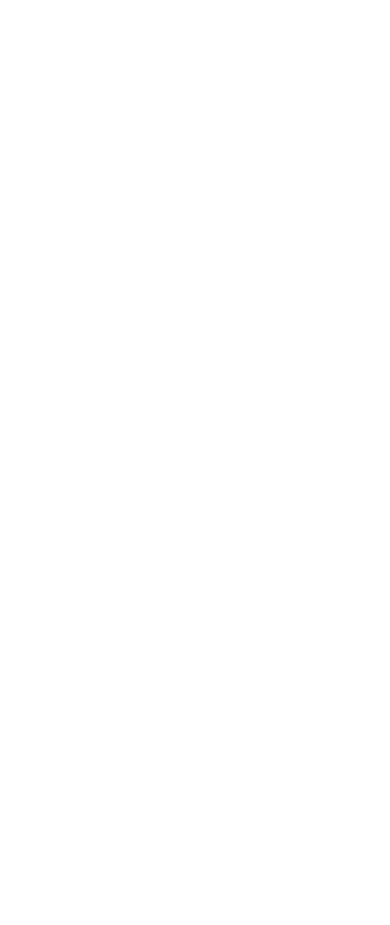
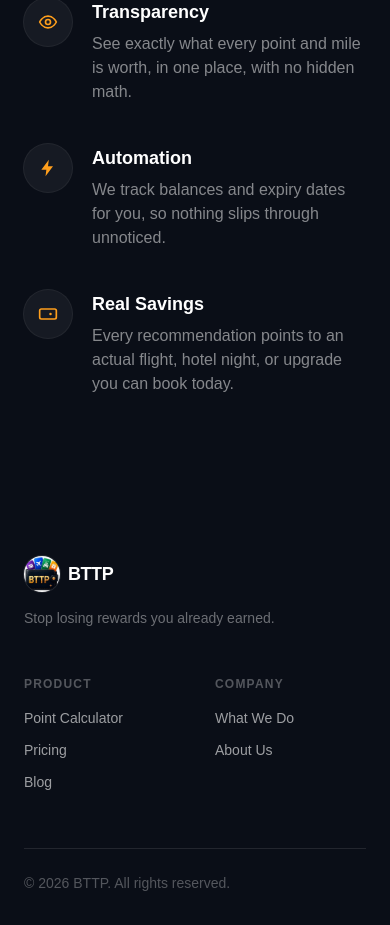
Before and after one commit to Ayush-Patel-56/BTTP-website, a Next.js app: page / in a window 390 px wide. Shown: the part 10574-11499 px from the top of the page. Before the commit the page ends 10414 px from the top, so only its background shows below. Built offline with nearby package versions, Linux system fonts and the light colour scheme.

Commit message:
feat: build About Us section and full site footer

```diff
--- a/src/components/home/AboutUs.tsx
+++ b/src/components/home/AboutUs.tsx
@@ -1,5 +1,93 @@
-import SectionPlaceholder from "./SectionPlaceholder";
+function EyeIcon({ className }: { className?: string }) {
+  return (
+    <svg
+      viewBox="0 0 24 24"
+      fill="none"
+      stroke="currentColor"
+      strokeWidth={2}
+      strokeLinecap="round"
+      strokeLinejoin="round"
+      className={className}
+    >
+      <path d="M2 12s3.5-7 10-7 10 7 10 7-3.5 7-10 7-10-7-10-7Z" />
+      <circle cx="12" cy="12" r="3" />
+    </svg>
+  );
+}
+
+function BoltIcon({ className }: { className?: string }) {
+  return (
+    <svg viewBox="0 0 24 24" fill="currentColor" className={className}>
+      <path d="M13 2 4 14h6l-1 8 9-12h-6z" />
+    </svg>
+  );
+}
+
+function WalletIcon({ className }: { className?: string }) {
+  return (
+    <svg
+      viewBox="0 0 24 24"
+      fill="none"
+      stroke="currentColor"
+      strokeWidth={2}
+      strokeLinecap="round"
+      strokeLinejoin="round"
+      className={className}
+    >
+      <rect x="2" y="6" width="20" height="12" rx="2" />
+      <circle cx="15" cy="12" r="1.5" fill="currentColor" stroke="none" />
+    </svg>
+  );
+}
+
+const pillars = [
+  {
+    title: "Transparency",
+    description: "See exactly what every point and mile is worth, in one place, with no hidden math.",
+    Icon: EyeIcon,
+  },
+  {
+    title: "Automation",
+    description: "We track balances and expiry dates for you, so nothing slips through unnoticed.",
+    Icon: BoltIcon,
+  },
+  {
+    title: "Real Savings",
+    description: "Every recommendation points to an actual flight, hotel night, or upgrade you can book today.",
+    Icon: WalletIcon,
+  },
+];
 
 export default function AboutUs() {
-  return <SectionPlaceholder id="about-us" title="About Us" />;
+  return (
+    <section id="about-us" className="bg-[#0a0e17] px-6 py-24">
+      <div className="mx-auto grid max-w-6xl gap-16 md:grid-cols-2 md:items-center">
+        <div>
+          <p className="text-sm font-semibold tracking-wide text-[#FF9F1C] uppercase">About BTTP</p>
+          <h2 className="mt-4 text-3xl font-bold text-white sm:text-4xl md:text-[2.75rem] md:leading-tight">
+            You&apos;ve already earned these points. We just make them usable.
+          </h2>
+          <p className="mt-6 max-w-md text-white/50">
+            BTTP was built after watching one too many miles expire unused. We connect your
+            cards and loyalty programs, tell you what they&apos;re actually worth, and get you
+            to redemption before the points quietly disappear.
+          </p>
+        </div>
+
+        <div className="flex flex-col gap-10">
+          {pillars.map(({ title, description, Icon }) => (
+            <div key={title} className="flex items-start gap-5">
+              <span className="flex h-12 w-12 shrink-0 items-center justify-center rounded-full bg-white/5 text-[#FF9F1C] ring-1 ring-white/10">
+                <Icon className="h-5 w-5" />
+              </span>
+              <div>
+                <p className="text-lg font-semibold text-white">{title}</p>
+                <p className="mt-1.5 text-white/50">{description}</p>
+              </div>
+            </div>
+          ))}
+        </div>
+      </div>
+    </section>
+  );
 }
--- a/src/components/layout/Footer.tsx
+++ b/src/components/layout/Footer.tsx
@@ -1,8 +1,69 @@
+import Image from "next/image";
+import Link from "next/link";
+
 export default function Footer() {
   return (
-    <footer className="border-t border-black/10">
-      <div className="mx-auto max-w-6xl px-6 py-8 text-sm text-black/60">
-        © {new Date().getFullYear()} BTTP. All rights reserved.
+    <footer className="bg-[#0a0e17] px-6 pt-16 pb-8 text-white">
+      <div className="mx-auto max-w-6xl">
+        <div className="flex flex-col gap-12 sm:flex-row sm:justify-between">
+          <div className="max-w-xs">
+            <Link href="/" className="flex items-center gap-2">
+              <span className="flex h-9 w-9 shrink-0 items-center justify-center overflow-hidden rounded-full ring-1 ring-white/10">
+                <Image
+                  src="/bttp-logo.jpg"
+                  alt="BTTP"
+                  width={36}
+                  height={36}
+                  className="h-full w-full object-cover"
+                />
+              </span>
+              <span className="text-lg font-semibold tracking-tight text-white">BTTP</span>
+            </Link>
+            <p className="mt-4 text-sm text-white/40">Stop losing rewards you already earned.</p>
+          </div>
+
+          <div className="grid grid-cols-2 gap-10 sm:gap-16">
+            <div>
+              <p className="text-xs font-semibold tracking-widest text-white/30 uppercase">Product</p>
+              <ul className="mt-4 space-y-3 text-sm text-white/60">
+                <li>
+                  <Link href="/point-calculator" className="hover:text-white">
+                    Point Calculator
+                  </Link>
+                </li>
+                <li>
+                  <Link href="/pricing" className="hover:text-white">
+                    Pricing
+                  </Link>
+                </li>
+                <li>
+                  <Link href="/blog" className="hover:text-white">
+                    Blog
+                  </Link>
+                </li>
+              </ul>
+            </div>
+            <div>
+              <p className="text-xs font-semibold tracking-widest text-white/30 uppercase">Company</p>
+              <ul className="mt-4 space-y-3 text-sm text-white/60">
+                <li>
+                  <Link href="/#what-we-do" className="hover:text-white">
+                    What We Do
+                  </Link>
+                </li>
+                <li>
+                  <Link href="/#about-us" className="hover:text-white">
+                    About Us
+                  </Link>
+                </li>
+              </ul>
+            </div>
+          </div>
+        </div>
+
+        <div className="mt-14 border-t border-white/10 pt-6 text-sm text-white/30">
+          © {new Date().getFullYear()} BTTP. All rights reserved.
+        </div>
       </div>
     </footer>
   );
```
